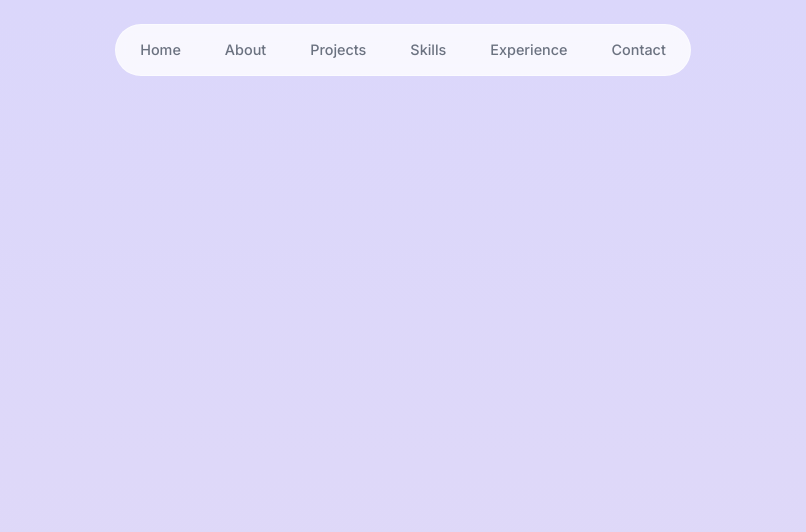
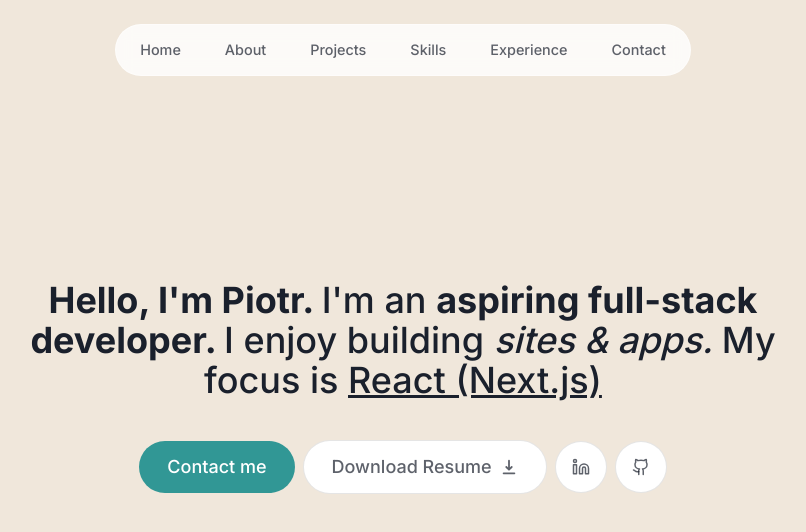
Before and after one commit to piotrzalejski/portfolio-v2, a Next.js app: page / in a window 1280 px wide. Shown: the top 532 px of the page, without its empty margins (237-1043 px from the left). Built offline with nearby package versions, Linux system fonts and the light colour scheme.

Commit message:
feat: add intro secttion
Added intro section.

Note: Cleaned up global.css as per tailwind docs advocating
to not use `@apply` just to make things look "cleaner"
https://www.tailwindcss.com/docs/reusing-styles#avoiding-premature-abstraction

```diff
--- a/app/globals.css
+++ b/app/globals.css
@@ -2,11 +2,6 @@
 @tailwind components;
 @tailwind utilities;
 
-:root {
-  --bg-red: #fbe2e3;
-  --bg-blue: #dbd7fb;
+body {
+  @apply text-dark relative bg-[rgb(240,231,219)];
 }
-
-body {
-  @apply text-gray-950 relative bg-gradient-to-t from-[var(--bg-red)] to-[var(--bg-blue)];
-}
--- a/app/layout.tsx
+++ b/app/layout.tsx
@@ -18,7 +18,7 @@
 }) {
   return (
     <html lang='en'>
-      <body className={`${inter.className} text-gray-950 relative h-[5000px]`}>
+      <body className={`${inter.className} relative h-[5000px] pt-28 sm:pt-36`}>
         <Header />
         {children}
       </body>
--- a/app/page.tsx
+++ b/app/page.tsx
@@ -1,5 +1,9 @@
+import Intro from '@/components/Intro';
+
 export default function Home() {
   return (
-    <main className='flex min-h-screen flex-col items-center justify-between p-24'></main>
+    <main className='flex min-h-screen flex-col items-center justify-between p-24'>
+      <Intro />
+    </main>
   );
 }
--- a/components/Header.tsx
+++ b/components/Header.tsx
@@ -13,7 +13,7 @@
         animate={{ y: 0, x: '-50%', opacity: 1 }}
       ></motion.div>
       <nav className='flex fixed top-[0.15rem] left-1/2 h-12 -translate-x-1/2 py-2 sm:top-[1.7rem] sm:h-[initial] sm:py-0'>
-        <ul className='flex w-[22rem] flex-wrap items-center justify-center gap-y-1 text-[0.9rem] font-medium text-gray-500 sm:w-[initial] sm:flex-nowrap sm:gap-5'>
+        <ul className='flex w-[22rem] flex-wrap items-center justify-center gap-y-1 text-[0.9rem] font-medium sm:w-[initial] sm:flex-nowrap sm:gap-5 text-dark text-opacity-70'>
           {links.map((link) => (
             <motion.li
               className='h-3/4 flex items-center justify-center'
@@ -23,7 +23,7 @@
             >
               <Link
                 href={link.hash}
-                className='flex w-full px-3 py-3 hover:text-gray-950 transition'
+                className='flex w-full px-3 py-3 hover:text-dark transition'
               >
                 {link.name}
               </Link>
--- /dev/null
+++ b/components/Intro.tsx
@@ -0,0 +1,68 @@
+'use client';
+import Image from 'next/image';
+import testImage from '@/public/test.png';
+import { motion } from 'framer-motion';
+import Link from 'next/link';
+import { HiDownload } from 'react-icons/hi';
+import { LuGithub, LuLinkedin } from 'react-icons/lu';
+
+export default function Intro() {
+  return (
+    <section className='mb-28 max-w-[50rem] text-center sm:mb-0'>
+      <motion.p
+        className='mb-10 mt-10 px-4 text-2xl font-medium sm:text-4xl'
+        initial={{ opacity: 0, y: 100 }}
+        animate={{ opacity: 1, y: 0 }}
+      >
+        <span className='font-bold'>Hello, I'm Piotr. </span>
+        I&apos;m an{' '}
+        <span className='font-bold'>aspiring full-stack developer. </span>I
+        enjoy building <span className='italic'> sites & apps. </span>My focus
+        is <span className='underline'>React (Next.js)</span>
+      </motion.p>
+
+      <motion.div
+        className='flex flex-col sm:flex-row items-center justify-center gap-2 text-lg font-medium'
+        initial={{ opacity: 0, y: 100 }}
+        animate={{ opacity: 1, y: 0 }}
+        transition={{
+          delay: 0.1,
+        }}
+      >
+        <Link
+          href='#contact'
+          className='bg-[#319795] text-white px-7 py-3 flex items-center rounded-full hover:bg-[#2c7a78] active:scale-95 transition outline-none hover:scale-105'
+        >
+          Contact me
+        </Link>
+
+        <a
+          className='group bg-white text-dark/70 px-7 py-3 flex items-center gap-2 rounded-full focus:scale-110 active:scale-95 transition outline-none cursor-pointer border border-black/10 hover:scale-105 hover:text-dark'
+          // TODO add updated resume
+          // href=''
+          // download
+        >
+          Download Resume{' '}
+          <HiDownload className='group-hover:translate-y-1 transtion' />
+        </a>
+
+        <a
+          className='bg-white text-dark/70 p-4 flex items-center gap-2 rounded-full active:scale-95 transition outline-none cursor-pointer border border-black/10 hover:scale-110 hover:text-dark
+        '
+          href='https://www.linkedin.com/in/piotr-zalejski'
+          target='_blank'
+        >
+          <LuLinkedin />
+        </a>
+
+        <a
+          className='bg-white text-dark/70 p-4 flex items-center gap-2 rounded-full active:scale-95 transition outline-none cursor-pointer border border-black/10 hover:scale-110 hover:text-dark'
+          href='https://www.github.com/piotrzalejski'
+          target='_blank'
+        >
+          <LuGithub />
+        </a>
+      </motion.div>
+    </section>
+  );
+}
--- a/tailwind.config.ts
+++ b/tailwind.config.ts
@@ -1,4 +1,4 @@
-import type { Config } from 'tailwindcss'
+import type { Config } from 'tailwindcss';
 
 const config: Config = {
   content: [
@@ -13,8 +13,11 @@
         'gradient-conic':
           'conic-gradient(from 180deg at 50% 50%, var(--tw-gradient-stops))',
       },
+      textColor: {
+        dark: '#1A202C',
+      },
     },
   },
   plugins: [],
-}
-export default config
+};
+export default config;
```
